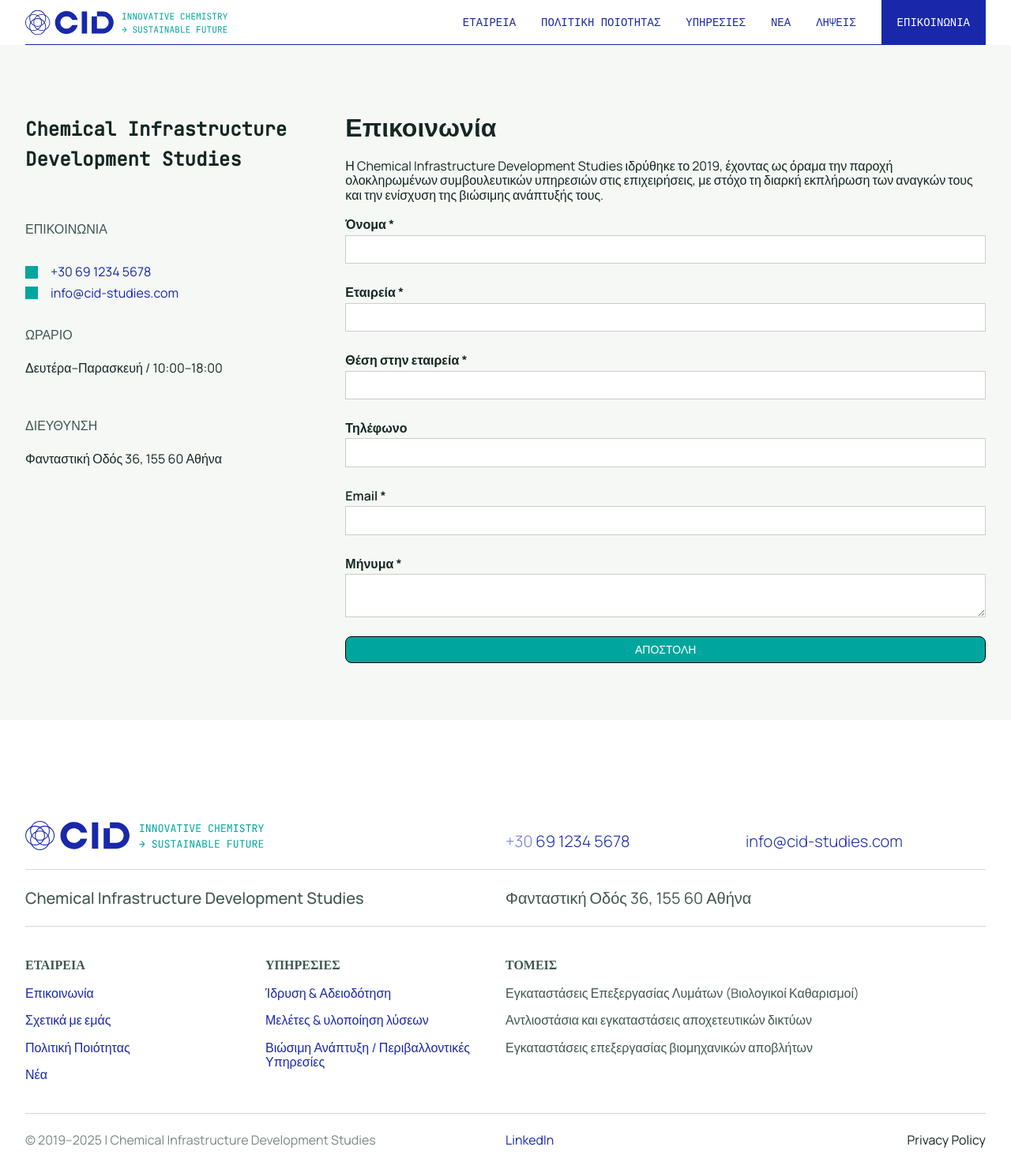
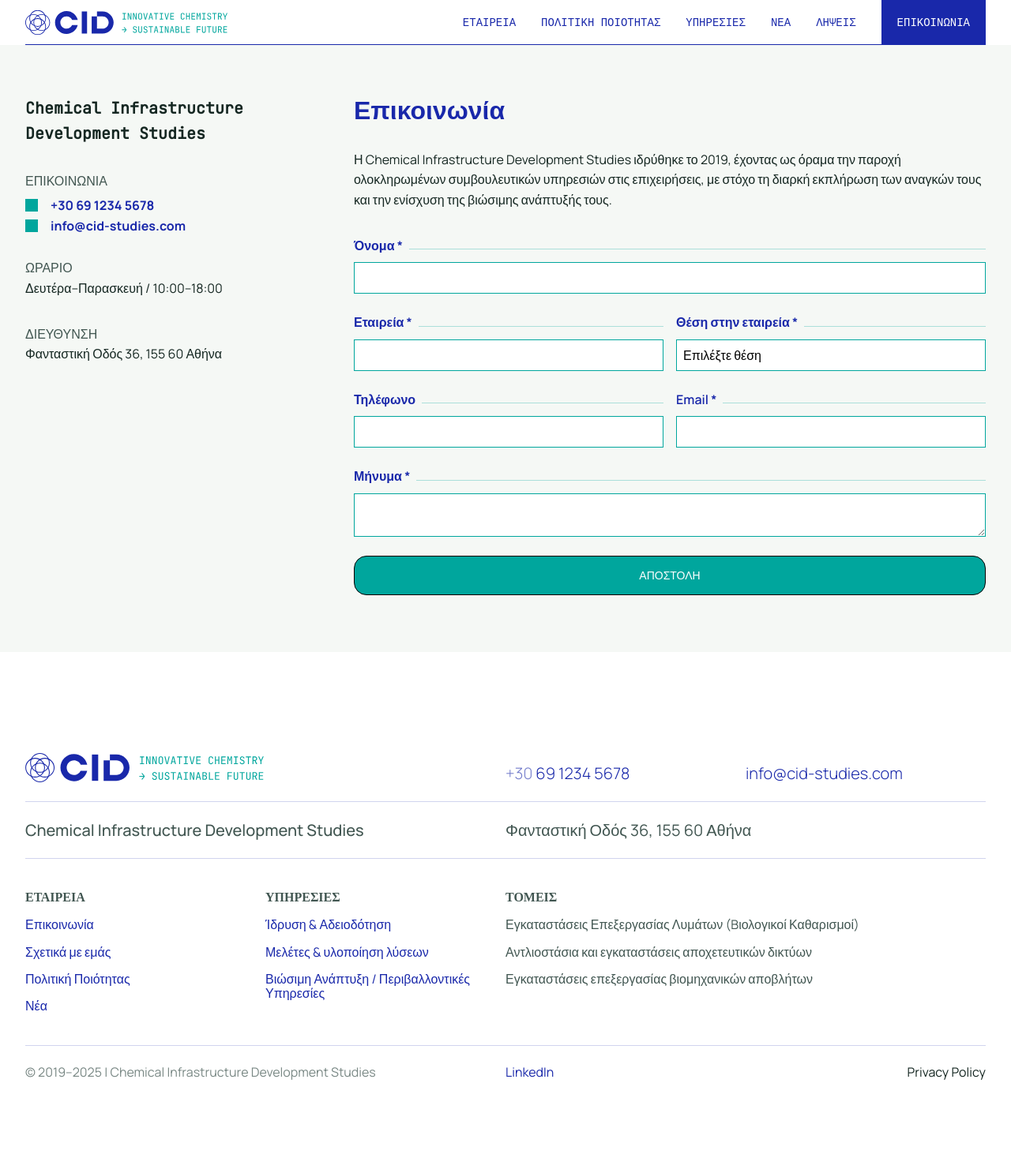
Before and after one commit to anna-filou/cid-studies.com, a Jekyll site: the page built from contact.html, in a window 1280 px wide. Shown: the whole page at 79% size. Built offline with Jekyll 4.4.1, drawn with Linux system fonts in a browser that asks for light colours; after the commit the page ends 1399 px from its top, so only the background shows below that.

Commit message:
contact page done

```diff
--- a/_layouts/contact.liquid
+++ b/_layouts/contact.liquid
@@ -3,66 +3,99 @@ layout: default
 ---
 
 <section class="container pv5 flex flex-column flex-row-ns bg-secondary">
-    <div class="flex flex-column w-third-l">
+    <div class="flex flex-column w-third-l mr3">
         <div>
-            <p class="lh-copy f3 fw7 mono">Chemical Infrastructure Development Studies</p>
+            <p class="lh-copy f4 fw7 mono ma0 pb4">Chemical Infrastructure Development Studies</p>
         </div>
         <div>
-            <p class="lh-copy secondary ttu ma0 pv4">Επικοινωνια</p>
+            <p class="lh-copy secondary ttu ma0 pb2">Επικοινωνια</p>
+        </div>
         <div class="flex flex-row items-center pb2">
             <div class="bg-accent h1 w1 mr3"></div>
-            <a class="link dim" href="tel:+30 69 1234 5678">+30 69 1234 5678</a>
+            <a class="link dim fw7" href="tel:+30 69 1234 5678">+30 69 1234 5678</a>
         </div>
         <div class="flex flex-row items-center pb4">
             <div class="bg-accent h1 w1 mr3"></div>
-            <a class="link dim" href="mailto:info@cid-studies.com">info@cid-studies.com</a>
+            <a class="link dim fw7" href="mailto:info@cid-studies.com">info@cid-studies.com</a>
         </div>
 
         <div class="ma0 pb4">
             <p class="lh-copy secondary ttu ma0">ωραριο</p>
-            <p class="lh-copy">Δευτέρα–Παρασκευή / 10:00–18:00</p>
+            <p class="lh-copy ma0">Δευτέρα–Παρασκευή / 10:00–18:00</p>
 
         </div>
 
         <div>
             <p class="lh-copy secondary ttu ma0">διευθυνση</p>
-            <p class="lh-copy">Φανταστική Οδός 36, 155 60 Αθήνα</p>
+            <p class="lh-copy ma0 pb4">Φανταστική Οδός 36, 155 60 Αθήνα</p>
         </div>
     </div>
-    </div>
+
     <div class="flex flex-column w-two-thirds-l">
         <div>
-            <h1>Επικοινωνία</h1>
-            <p>
+            <h1 class="brand ma0">Επικοινωνία</h1>
+            <p class="ma0 pv4-l pv3 lh-copy">
                 Η Chemical Infrastructure Development Studies ιδρύθηκε το 2019, έχοντας ως όραμα την παροχή ολοκληρωμένων συμβουλευτικών υπηρεσιών στις επιχειρήσεις, με στόχο τη διαρκή εκπλήρωση των αναγκών τους και την ενίσχυση της βιώσιμης ανάπτυξής τους.
             </p>
         </div>
         <form class="flex flex-column">
             <div class="mb3">
-                <label for="name" class="db fw6 lh-copy">Όνομα *</label>
-                <input type="text" id="name" name="name" class="input-reset ba b--black-20 pa2 mb2 db w-100" required>
+                <div class="flex flex-row items-center">
+                    <label for="name" class="db fw6 lh-copy brand mr2 mb2">Όνομα *</label>
+                    <div class="flex-auto bg-accent bar o-30" style="height: 1px;"></div>
+                </div>
+                <input type="text" id="name" name="name" class="input-reset ba b--accent pa2 mb2 db w-100" required>
+            </div>
+
+            <div class="flex flex-column flex-row-ns gap3">
+                <div class="mb3 w-50-ns">
+                    <div class="flex flex-row items-center">
+                        <label for="_1" class="db fw6 lh-copy brand mr2 mb2">Εταιρεία *</label>
+                        <div class="flex-auto bg-accent bar o-30" style="height: 1px;"></div>
+                    </div>
+                    <input type="text" id="_1" name="_1" class="input-reset ba b--accent pa2 mb2 db w-100" required>
+                </div>
+                <div class="mb3 w-50-ns">
+                    <div class="flex flex-row items-center">
+                        <label for="_2" class="db fw6 lh-copy brand mr2 mb2 nowrap">Θέση στην εταιρεία *</label>
+                        <div class="flex-auto bg-accent bar o-30" style="height: 1px;"></div>
+                    </div>
+                    <select id="_2" name="_2" class="input-reset ba b--accent pa2 mb2 db w-100 bg-white" required>
+                        <option value="" disabled selected>Επιλέξτε θέση</option>
+                        <option value="manager">Διευθυντής</option>
+                        <option value="developer">Προγραμματιστής</option>
+                        <option value="designer">Σχεδιαστής</option>
+                        <option value="analyst">Αναλυτής</option>
+                        <option value="other">Άλλο</option>
+                    </select>
+                </div>
+            </div>
+
+            <div class="flex flex-column flex-row-ns gap3">
+            <div class="mb3 w-50-ns">
+                <div class="flex flex-row items-center">
+                    <label for="_3" class="db fw6 lh-copy brand mr2 mb2">Τηλέφωνο</label>
+                    <div class="flex-auto bg-accent bar o-30" style="height: 1px;"></div>
+                </div>
+                <input type="tel" id="_3" name="_3" class="input-reset ba b--accent pa2 mb2 db w-100" required>
+            </div>
+            <div class="mb3 w-50-ns">
+                <div class="flex flex-row items-center">
+                    <label for="email" class="db fw6 lh-copy brand mr2 mb2">Email *</label>
+                    <div class="flex-auto bg-accent bar o-30" style="height: 1px;"></div>
+                </div>
+                <input type="email" id="email" name="email" class="input-reset ba b--accent pa2 mb2 db w-100" required>
+            </div>
+
             </div>
             <div class="mb3">
-                <label for="_1" class="db fw6 lh-copy">Εταιρεία *</label>
-                <input type="text" id="_1" name="_1" class="input-reset ba b--black-20 pa2 mb2 db w-100" required>
+                <div class="flex flex-row items-center">
+                    <label for="_4" class="db fw6 lh-copy brand mr2 mb2">Μήνυμα *</label>
+                    <div class="flex-auto bg-accent bar o-30" style="height: 1px;"></div>
+                </div>
+                <textarea id="_4" name="_4" class="input-reset ba b--accent pa2 mb2 db w-100" required></textarea>
             </div>
-            <div class="mb3">
-                <label for="_2" class="db fw6 lh-copy">Θέση στην εταιρεία *</label>
-                <input type="text" id="_2" name="_2" class="input-reset ba b--black-20 pa2 mb2 db w-100" required>
-            </div>
-            <div class="mb3">
-                <label for="_3" class="db fw6 lh-copy">Τηλέφωνο</label>
-                <input type="tel" id="_3" name="_3" class="input-reset ba b--black-20 pa2 mb2 db w-100" required>
-            </div>
-            <div class="mb3">
-                <label for="email" class="db fw6 lh-copy">Email *</label>
-                <input type="email" id="email" name="email" class="input-reset ba b--black-20 pa2 mb2 db w-100" required>
-            </div>
-            <div class="mb3">
-                <label for="_4" class="db fw6 lh-copy">Μήνυμα *</label>
-                <textarea id="_4" name="_4" class="input-reset ba b--black-20 pa2 mb2 db w-100" required></textarea>
-            </div>
-            <button type="submit" class="f6 link dim br3 ba ph3 pv2 mb2 dib white bg-accent">ΑΠΟΣΤΟΛΗ</button>
+            <button type="submit" class="f6 link dim br4 ba ph3 pv3 mb2 dib white bg-accent">ΑΠΟΣΤΟΛΗ</button>
         </form>
     </div>
 </section>
--- a/assets/css/style.scss
+++ b/assets/css/style.scss
@@ -130,6 +130,11 @@ footer h3 {
   text-transform: uppercase;
 }
 
+input,
+select {
+  height: 2.5rem;
+}
+
 /* TACHYONS -NS */
 @media (max-width: 50em) {
   .container {
```
